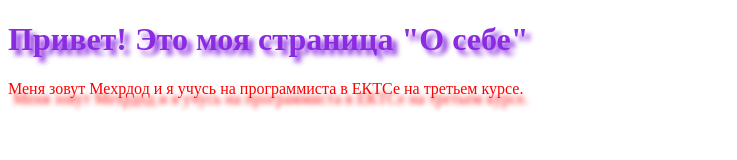
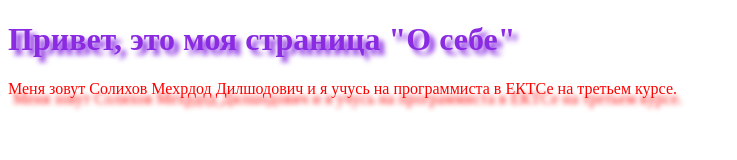
Before and after one commit to GRIZZLY1111/TRPO4, a plain HTML site: page index.html in a window 1280 px wide. Shown: the whole page, without its empty margins (0-737 px from the left). Drawn offline with Linux system fonts and the light colour scheme.

Commit message:
confict html

```diff
--- a/index.html
+++ b/index.html
@@ -7,7 +7,7 @@
     <title>Document</title>
 </head>
 <body>
-    <h1>Привет! Это моя страница "О себе"</h1>
-    <p>Меня зовут Мехрдод и я учусь на программиста в ЕКТСе на третьем курсе.</p>
+    <h1>Привет, это моя страница "О себе"</h1>
+    <p>Меня зовут Солихов Мехрдод Дилшодович и я учусь на программиста в ЕКТСе на третьем курсе.</p>
 </body>
 </html>
```
